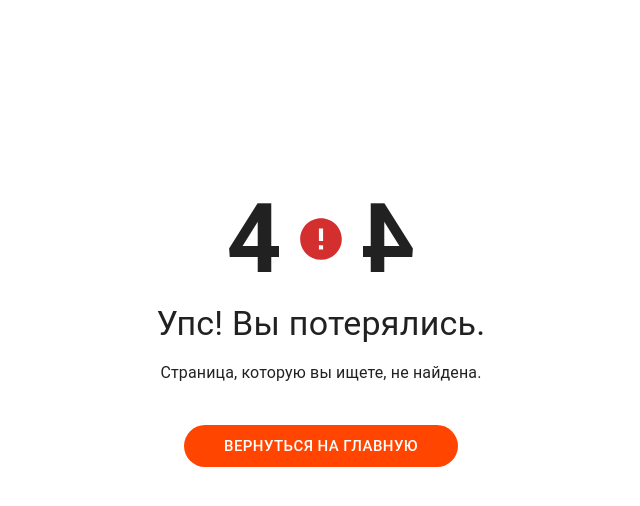
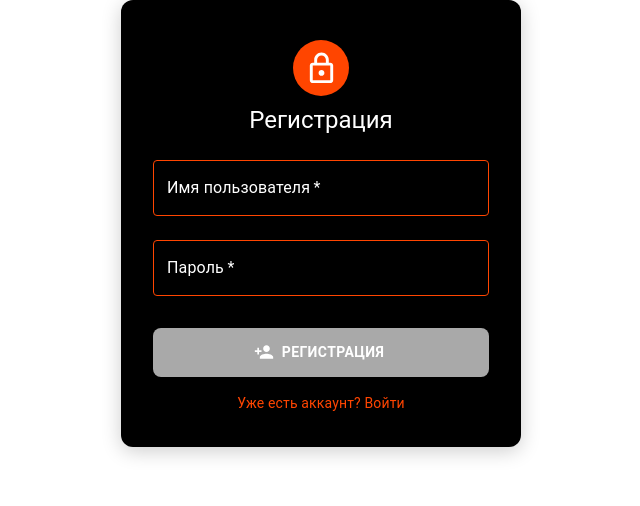
Before and after one commit to aldr-dev/redditForum, a React (Vite) app in the folder frontend/: page /register in a window 1280 px wide. Shown: the top 506 px of the page, without its empty margins (319-959 px from the left). Built offline with nearby package versions, Linux system fonts and the light colour scheme.

Commit message:
реализовал компонент register.tsx. Вывел на страницу, стилизовал.

```diff
--- a/frontend/src/App.tsx
+++ b/frontend/src/App.tsx
@@ -1,12 +1,14 @@
 import {Container} from '@mui/material';
 import {Route, Routes} from 'react-router-dom';
 import PageNotFound from './UI/PageNotFound/PageNotFound';
+import Register from './features/users/Register';
 
 const App = () => {
   return (
     <>
       <Container maxWidth="lg">
         <Routes>
+          <Route path="/register" element={<Register/>}/>
           <Route path="*" element={<PageNotFound/>}/>
         </Routes>
       </Container>
--- /dev/null
+++ b/frontend/src/features/users/Register.tsx
@@ -0,0 +1,218 @@
+import React, {useState} from 'react';
+import {Avatar, Box, Grid, TextField, Typography, Link} from '@mui/material';
+import LockOutlinedIcon from '@mui/icons-material/LockOutlined';
+import PersonAddIcon from '@mui/icons-material/PersonAdd';
+import {Link as RouterLink, useNavigate} from 'react-router-dom';
+import {selectRegisterError, selectRegisterLoading} from './usersSlice';
+import {RegisterMutation} from '../../types';
+import {useAppDispatch, useAppSelector} from '../../app/hooks';
+import {register} from './usersThunks';
+import {LoadingButton} from '@mui/lab';
+
+const Register = () => {
+  const dispatch = useAppDispatch();
+  const navigate = useNavigate();
+  const registerLoader = useAppSelector(selectRegisterLoading);
+  const error = useAppSelector(selectRegisterError);
+
+  const [state, setState] = useState<RegisterMutation>({
+    username: '',
+    password: '',
+  });
+
+  const getFieldError = (fieldName: string) => {
+    return error?.errors[fieldName]?.message;
+  };
+
+  const inputChangeHandler = (event: React.ChangeEvent<HTMLInputElement>) => {
+    const {name, value} = event.target;
+    setState((prevState) => ({
+      ...prevState,
+      [name]: value,
+    }));
+  };
+
+  const submitFormHandler = async (event: React.FormEvent) => {
+    event.preventDefault();
+    try {
+      if (state.username.trim().length !== 0 && state.password.trim().length !== 0) {
+        await dispatch(register(state)).unwrap();
+        navigate('/');
+      }
+    } catch (error) {
+      console.error('Произошла ошибка при попытке регистрации. Пожалуйста, попробуйте позже. ' + error);
+    }
+  };
+
+  return (
+    <Box
+      sx={{
+        mt: 4,
+        display: 'flex',
+        flexDirection: 'column',
+        alignItems: 'center',
+        backgroundColor: '#000',
+        padding: '32px',
+        borderRadius: '12px',
+        boxShadow: '0px 4px 20px rgba(0, 0, 0, 0.2)',
+        maxWidth: '400px',
+        margin: 'auto',
+      }}>
+      <Avatar sx={{m: 1, bgcolor: '#FF4500', width: 56, height: 56}}>
+        <LockOutlinedIcon fontSize="large"/>
+      </Avatar>
+      <Typography component="h1" color="#ffffff" variant="h5" sx={{mb: 3}}>
+        Регистрация
+      </Typography>
+      <Box component="form" noValidate onSubmit={submitFormHandler} sx={{width: '100%'}}>
+        <Grid container direction="column" spacing={3}>
+          <Grid item>
+            <TextField
+              required
+              fullWidth
+              variant="outlined"
+              label="Имя пользователя"
+              name="username"
+              autoComplete="new-username"
+              value={state.username}
+              onChange={inputChangeHandler}
+              error={Boolean(getFieldError('username'))}
+              helperText={getFieldError('username')}
+              sx={{
+                backgroundColor: '#000',
+                borderRadius: '8px',
+                '& .MuiOutlinedInput-root': {
+                  '& fieldset': {
+                    borderColor: '#FF4500',
+                  },
+                  '&:hover fieldset': {
+                    borderColor: '#c23701',
+                  },
+                  '&.Mui-focused fieldset': {
+                    borderColor: '#FF4500',
+                  },
+                },
+                '& input:-webkit-autofill': {
+                  WebkitBoxShadow: '0 0 0 1000px #000 inset',
+                  WebkitTextFillColor: '#fff !important',
+                },
+                '& input': {
+                  color: '#fff',
+                },
+                '&.Mui-error': {
+                  '& input': {
+                    backgroundColor: '#000',
+                  },
+                }
+              }}
+              InputLabelProps={{
+                sx: {
+                  color: '#fff',
+                  '&.Mui-focused': {
+                    color: '#fff',
+                  },
+                },
+              }}/>
+          </Grid>
+          <Grid item>
+            <TextField
+              required
+              fullWidth
+              variant="outlined"
+              type="password"
+              label="Пароль"
+              name="password"
+              autoComplete="new-password"
+              value={state.password}
+              onChange={inputChangeHandler}
+              error={Boolean(getFieldError('password'))}
+              helperText={getFieldError('password')}
+              sx={{
+                backgroundColor: '#000',
+                borderRadius: '8px',
+                '& .MuiOutlinedInput-root': {
+                  '& fieldset': {
+                    borderColor: '#FF4500',
+                  },
+                  '&:hover fieldset': {
+                    borderColor: '#c23701',
+                  },
+                  '&.Mui-focused fieldset': {
+                    borderColor: '#FF4500',
+                  },
+                },
+                '& input': {
+                  color: '#fff',
+                },
+                '& input:-webkit-autofill': {
+                  WebkitBoxShadow: '0 0 0 1000px #000 inset',
+                  WebkitTextFillColor: '#fff !important',
+                },
+                '&.Mui-error': {
+                  '& input': {
+                    backgroundColor: '#000',
+                  },
+                },
+              }}
+              InputLabelProps={{
+                sx: {
+                  color: '#fff',
+                  '&.Mui-focused': {
+                    color: '#fff',
+                  },
+                },
+              }}
+            />
+          </Grid>
+        </Grid>
+        <LoadingButton
+          type="submit"
+          disabled={state.username.trim().length === 0 || state.password.trim().length === 0}
+          loadingPosition="start"
+          startIcon={<PersonAddIcon/>}
+          loading={registerLoader}
+          variant="contained"
+          sx={{
+            mt: 4,
+            width: '100%',
+            backgroundColor: '#FF4500',
+            '&:hover': {
+              backgroundColor: '#dc4004',
+            },
+            color: '#fff',
+            borderRadius: '8px',
+            fontWeight: 'bold',
+            padding: '12px 0',
+            '& .MuiLoadingButton-loadingIndicator': {
+              color: '#fff',
+            },
+            '&.Mui-disabled': {
+              backgroundColor: '#A9A9A9',
+              color: '#fff',
+            },
+          }}>
+          <span>Регистрация</span>
+        </LoadingButton>
+        <Link
+          component={RouterLink}
+          to="/login"
+          variant="body2"
+          sx={{
+            display: 'inline-block',
+            width: '100%',
+            mt: 2,
+            color: '#FF4500',
+            textAlign: 'center',
+            textDecoration: 'none',
+            '&:hover': {
+              textDecoration: 'underline',
+            },
+          }}>
+          Уже есть аккаунт? Войти
+        </Link>
+      </Box>
+    </Box>
+  );
+};
+
+export default Register;
```
